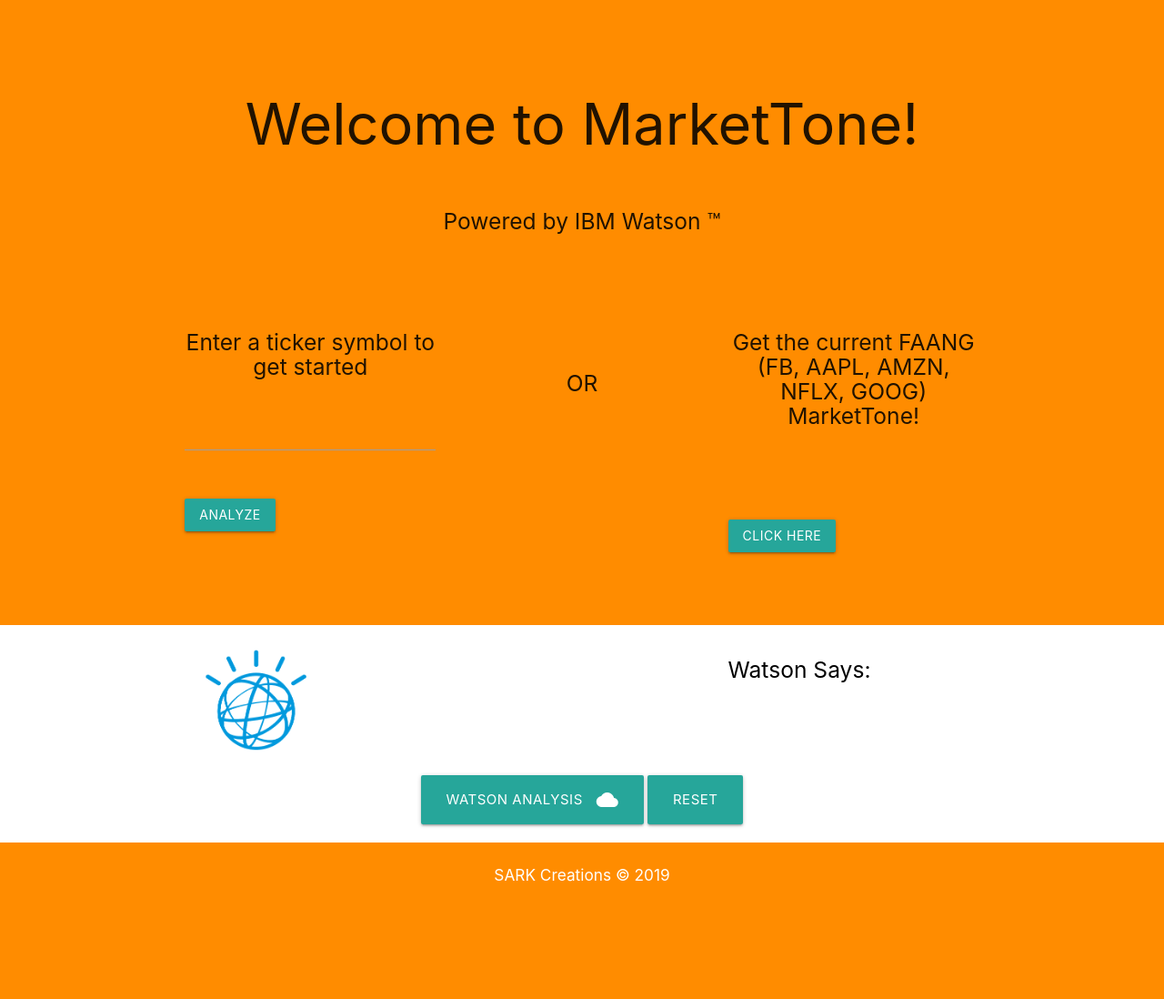
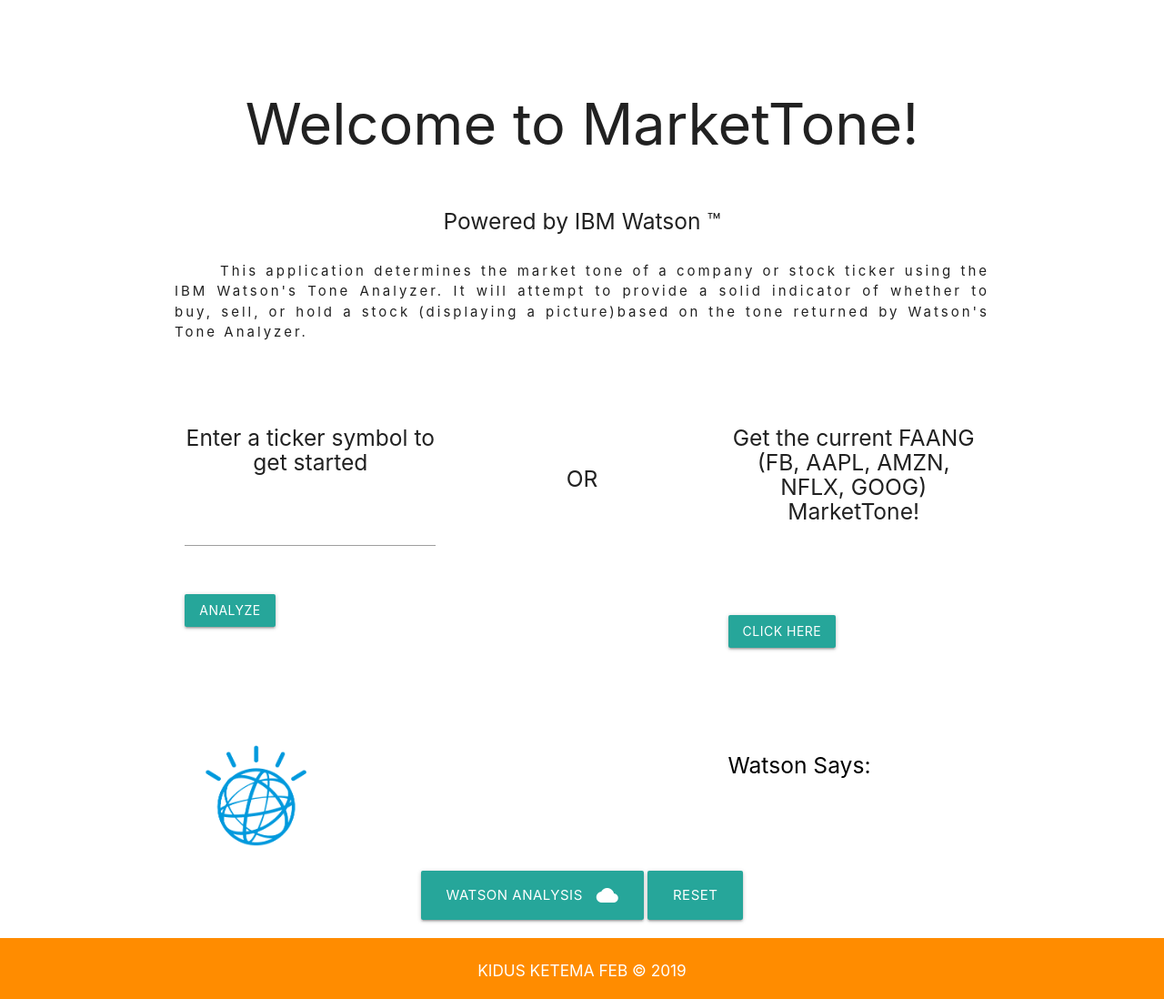
Before and after one commit to zdman135/marketToneApp, a plain HTML site: page index.html in a window 1280 px wide. Shown: the whole page at 91% size. Before the commit the page ends 993 px from the top, so only its background shows below. Drawn offline with nearby package versions, Linux system fonts and the light colour scheme.

Commit message:
markettone

```diff
--- a/assets/css/style.css
+++ b/assets/css/style.css
@@ -1,5 +1,5 @@
 body {
-  background-color: #FF8C00;
+  background-color: white;
 }
 
 h6 {
@@ -68,3 +68,8 @@
     width: 100%;
   }
 }
+p{
+  text-indent: 50px;
+  text-align: justify;
+  letter-spacing: 3px;
+}
--- a/index.html
+++ b/index.html
@@ -21,6 +21,12 @@
       <div class="row center">
         <h5 class="header col s12 light"><b>Powered by IBM Watson &trade;</b></h5>
       </div>
+    <div class="info">
+      <p>
+          This application determines the market tone of a company or stock ticker using the IBM Watson's Tone Analyzer. It will attempt to provide a solid indicator of whether to buy, sell, or hold a stock (displaying a picture)based on the tone returned by Watson's Tone Analyzer.
+      </p>
+
+    </div>
       <br><br>
     </div>
   </div>
@@ -95,7 +101,7 @@
       <!-- footer -->
       <div class="footer-copyright">
         <div class="container">
-          <h6>SARK Creations © 2019</h6>
+          <h6>KIDUS KETEMA FEB © 2019</h6>
         </div>
       </div>
     </footer>
```
